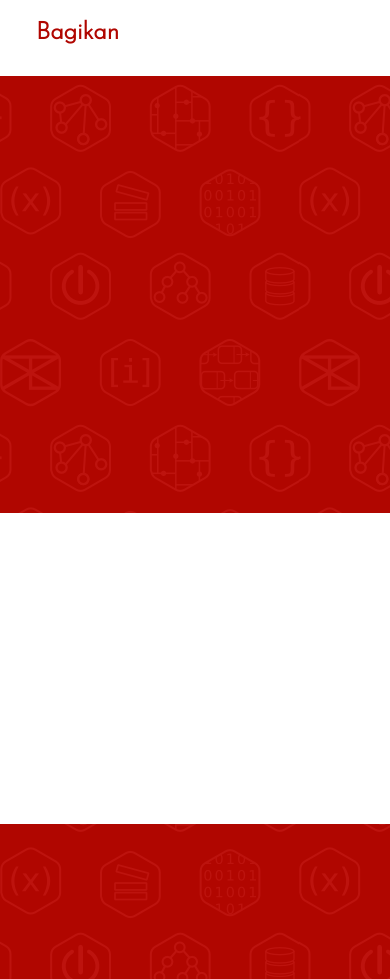
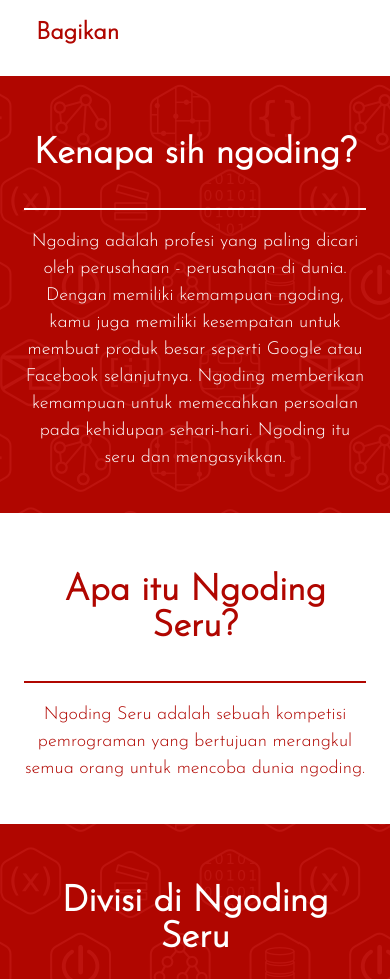
Before and after one commit to ia-toki/ia-toki.github.io, a plain HTML site: page index.html in a window 390 px wide. Shown: the part 768-1747 px from the top of the page. Drawn offline with Linux system fonts and the light colour scheme.

Commit message:
remove scrollspy on mobile

```diff
--- a/index.html
+++ b/index.html
@@ -208,6 +208,12 @@
 			registerButton.addEventListener("click", function() {
 				window.open("http://competition.ia-toki.org", "_blank");
 			});
+			var mq = window.matchMedia("(max-width: 768px)");
+			if(mq.matches) {
+				$('[data-uk-scrollspy]').each(function() {
+					$(this).attr('data-uk-scrollspy', null);
+				});
+			}
 		</script>
 		<script>
 			 (function(i,s,o,g,r,a,m){i['GoogleAnalyticsObject']=r;i[r]=i[r]||function(){
```
